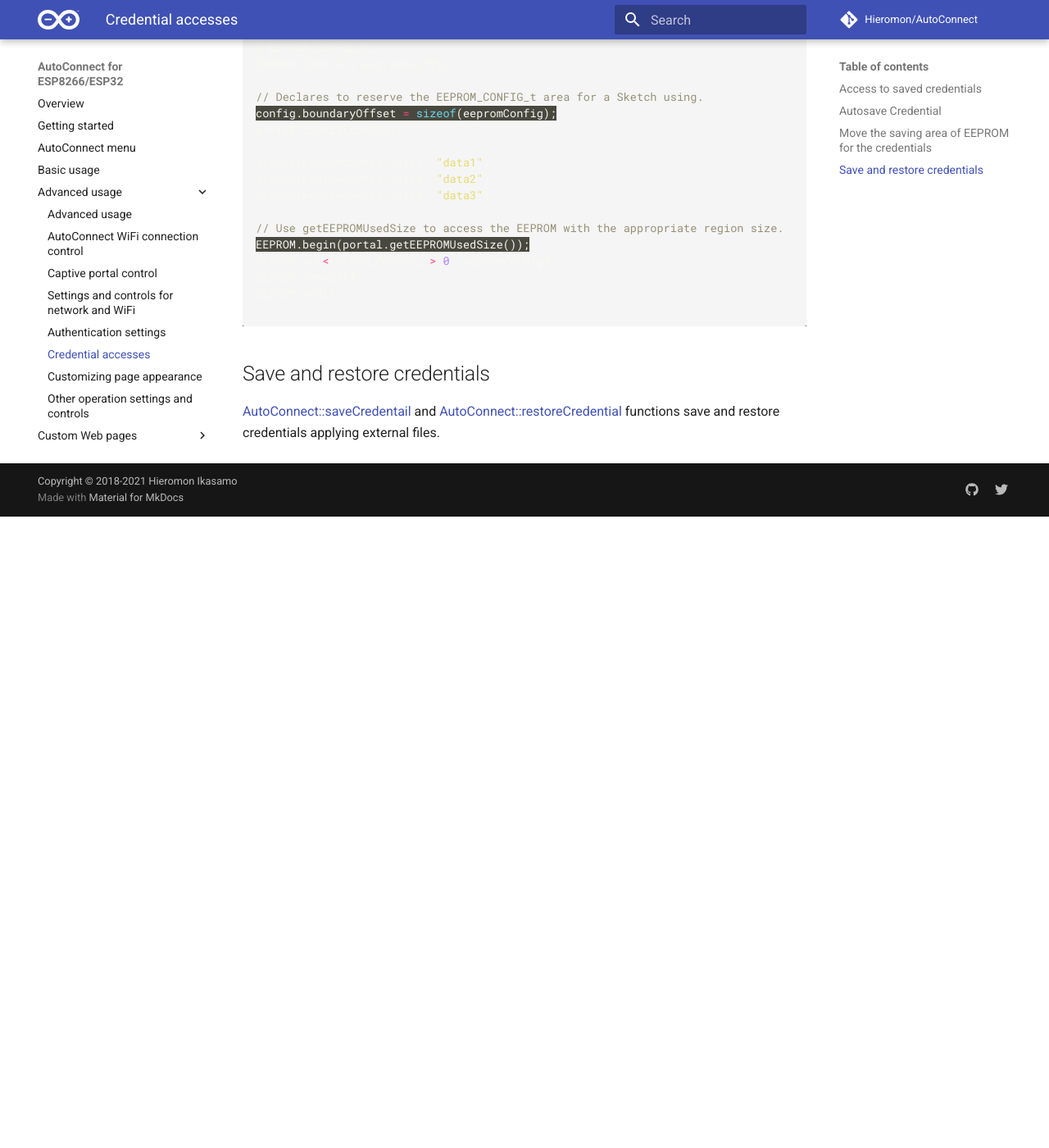
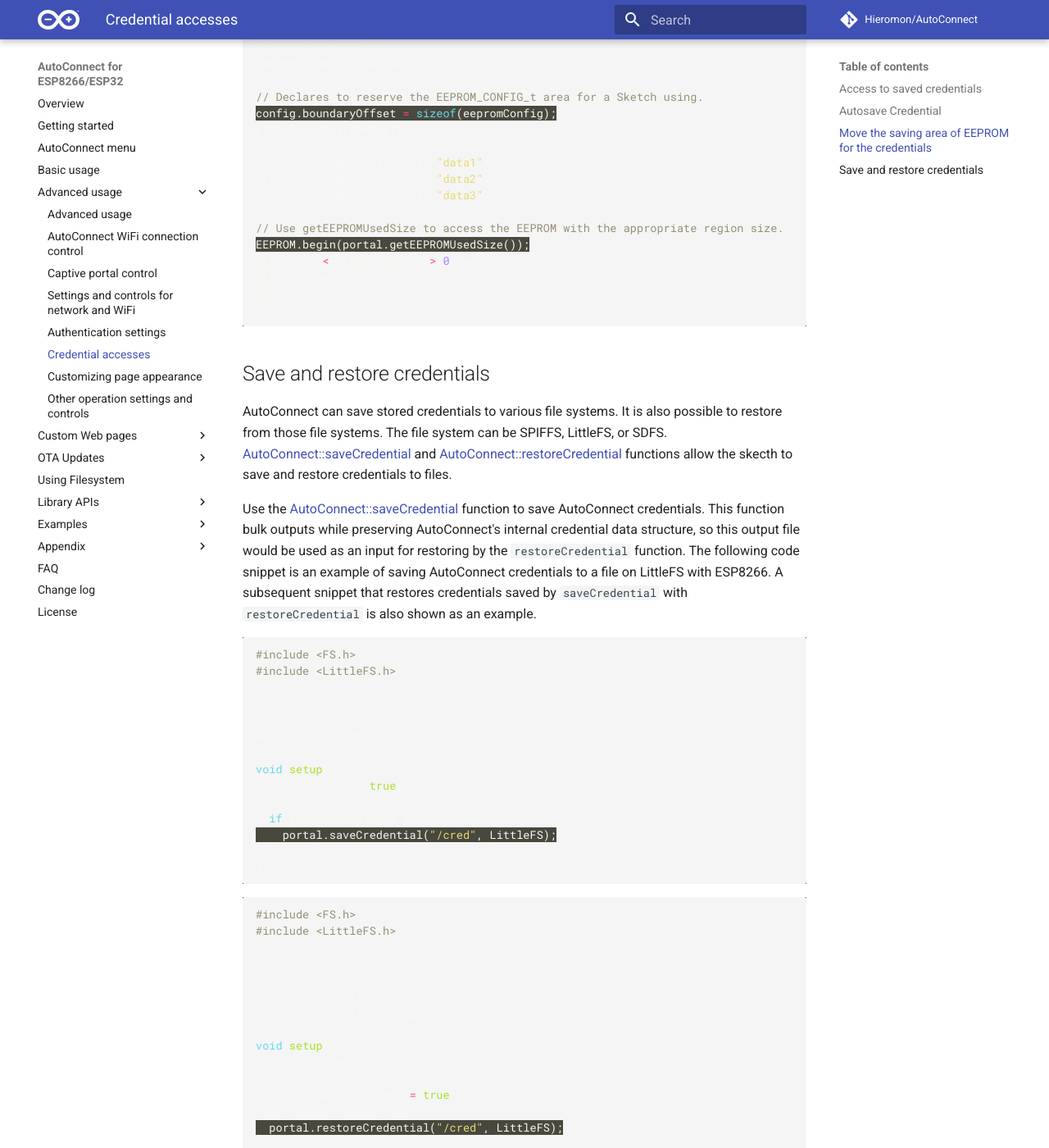
Before and after one commit to Hieromon/AutoConnect, an MkDocs documentation site: the page built from mkdocs/adcredential.md, in a window 1280 px wide and 1400 px high, scrolled down 3018 px. Shown: the whole window at 82% size. Built offline with MkDocs 1.6.1 and Material for MkDocs 9.7.7, drawn with Linux system fonts in a browser that asks for light colours; nearby versions of some CDN libraries; comment, search, counter and statistics services are not loaded; before the commit the page ends 3648 px from its top, so only the background shows below that; some of the changed text lies outside the part shown.

Commit message:
Description of saving and restoring credentials

````diff
--- a/mkdocs/adcredential.md
+++ b/mkdocs/adcredential.md
@@ -112,4 +112,84 @@
 
 ## Save and restore credentials
 
-[AutoConnect::saveCredentail](api.md#savecredential) and [AutoConnect::restoreCredential](api.md#restorecredential) functions save and restore credentials applying external files.
+AutoConnect can save stored credentials to various file systems. It is also possible to restore from those file systems. The file system can be SPIFFS, LittleFS, or SDFS. [AutoConnect::saveCredential](api.md#savecredential) and [AutoConnect::restoreCredential](api.md#restorecredential) functions allow the skecth to save and restore credentials to files.
+
+Use the [AutoConnect::saveCredential](api.md#savecredential) function to save AutoConnect credentials. This function bulk outputs while preserving AutoConnect's internal credential data structure, so this output file would be used as an input for restoring by the `restoreCredential` function. The following code snippet is an example of saving AutoConnect credentials to a file on LittleFS with ESP8266. A subsequent snippet that restores credentials saved by `saveCredential` with `restoreCredential` is also shown as an example.
+
+```cpp hl_lines="12"
+#include <FS.h>
+#include <LittleFS.h>
+
+...
+
+AutoConnect portal;
+
+void setup() {
+  LittleFS.begin(true);
+
+  if (portal.begin()) {
+    portal.saveCredential("/cred", LittleFS);
+  }
+}
+```
+
+```cpp hl_lines="14"
+#include <FS.h>
+#include <LittleFS.h>
+
+...
+
+AutoConnect portal;
+AutoConnectConfig config;
+
+void setup() {
+  LittleFS.begin();
+
+  config.autoReconnect = true;
+  portal.config(config);
+  portal.restoreCredential("/cred", LittleFS);
+
+  portal.begin();
+}
+```
+
+The credentials file output by [AutoConnect::saveCredential](api.md#savecredential) is compatible with ESP8266 and ESP32. The credentials file output by `saveCredential` is compatible with ESP8266 and ESP32, so you can output the AutoConnect credentials on ESP8266 to a portable SD and input it as AutoConnect credentials running on ESP32. To use SD for saving and restoring credentials, use the `saveCredential` and `restoreCredential` functions with **template arguments** as shown in the code snippet below. In this case, the template argument must specify the class name of the SD file system that is compatible with the ESP module. It is usually `SDClass` for ESP8266 or `fs::SDFS` for ESP32.
+
+```cpp hl_lines="12"
+#include <SPI.h>
+#include <SD.h>
+
+...
+
+AutoConnect portal;
+
+void setup() {
+  SD.begin();
+
+  if (portal.begin()) {
+    portal.saveCredential<SDClass>("/cred", SDFS);   // For ESP8266
+    // portal.saveCredential<fs::SDFS>("/credentials", SDFS);  // For ESP32
+  }
+}
+```
+
+```cpp hl_lines="14"
+#include <SPI.h>
+#include <SD.h>
+
+...
+
+AutoConnect portal;
+AutoConnectConfig config;
+
+void setup() {
+  SD.begin();
+
+  config.autoReconnect = true;
+  portal.config(config);
+  portal.restoreCredential<SDClass>("/cred", SDFS);  // For ESP8266
+  // portal.restoreCredential<fs::SDFS>("/credentials", SDFS);  // For ESP32
+
+  portal.begin();
+}
+```
````
